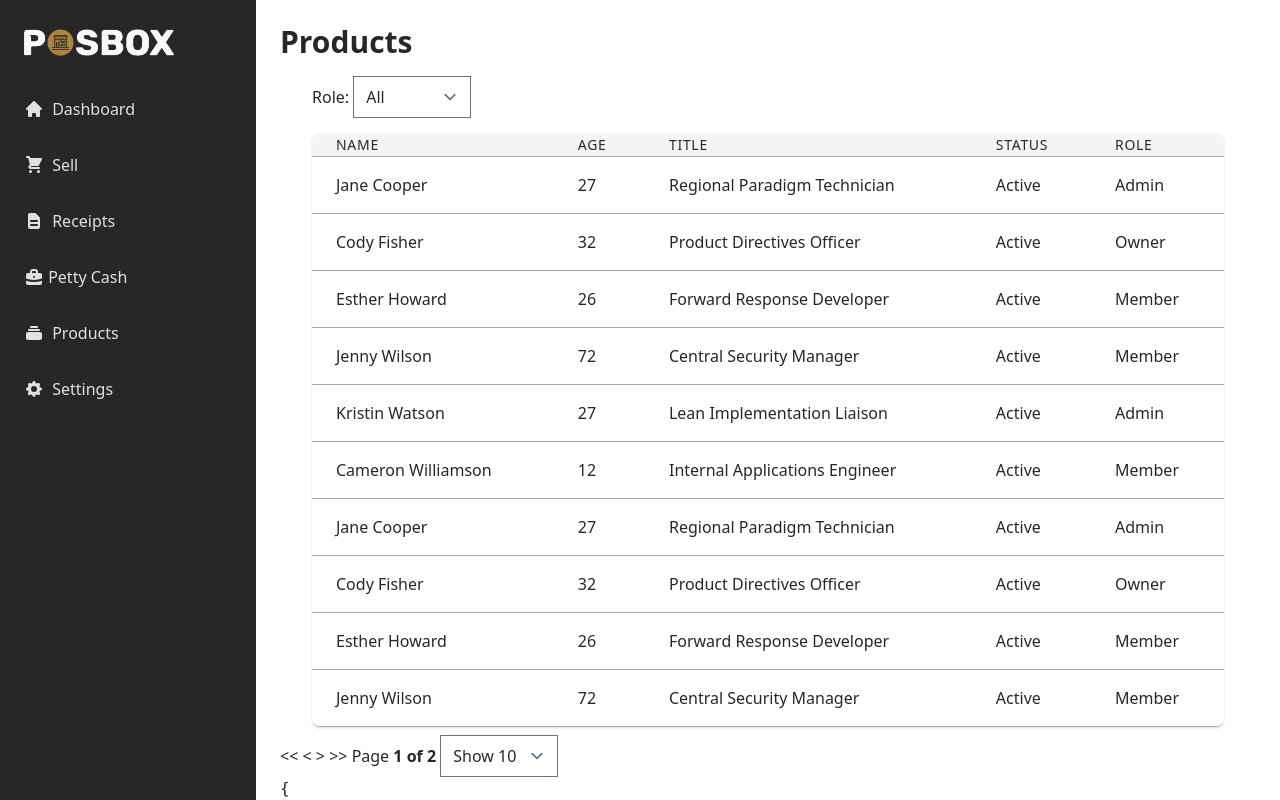
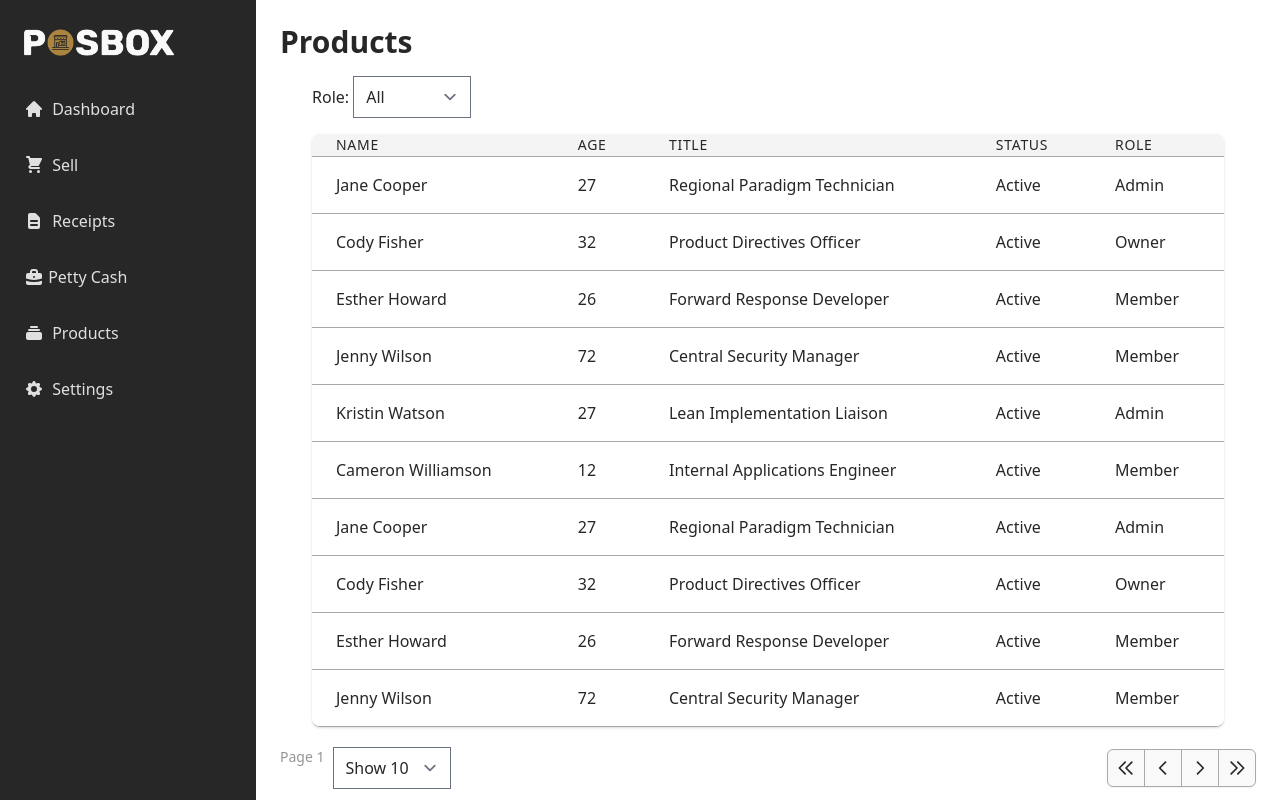
Before and after one commit to email2vimalraj/food-pos-app, a Next.js app: page /products in a window 1280 px wide. Shown: the top 800 px of the page. Built offline with nearby package versions, Linux system fonts and the light colour scheme.

Commit message:
added styled pagination elements

```diff
--- /dev/null
+++ b/components/button.tsx
@@ -0,0 +1,37 @@
+import React from 'react';
+import { classNames } from '../lib/utils';
+
+interface ButtonProps extends React.ComponentPropsWithoutRef<'button'> {
+  children?: any;
+  className?: string;
+}
+
+export const Button = ({ children, className = '', ...rest }: ButtonProps) => {
+  return (
+    <button
+      type="button"
+      className={classNames(
+        'relative inline-flex items-center px-2 py-2 border border-shark-300 text-sm font-medium bg-alabaster-500 hover:bg-shark-50',
+        className
+      )}
+      {...rest}
+    >
+      {children}
+    </button>
+  );
+};
+
+export const PageButton = ({ children, className = '', ...rest }: ButtonProps) => {
+  return (
+    <button
+      type="button"
+      className={classNames(
+        'relative inline-flex items-center px-2 py-2 border border-shark-300 text-sm font-medium bg-alabaster-500 hover:bg-shark-50',
+        className
+      )}
+      {...rest}
+    >
+      {children}
+    </button>
+  );
+};
--- a/components/table.tsx
+++ b/components/table.tsx
@@ -7,6 +7,7 @@ import {
   useSortBy,
   useTable
 } from 'react-table';
+import { Button, PageButton } from './button';
 
 // This is a custom filter UI for selecting a unique option from list
 export const SelectColumnFilter = ({
@@ -104,6 +105,7 @@ const Table = ({ columns, data }: Props) => {
 
   return (
     <>
+      <div className="flex gap-x-2">
         {/* global search filter */}
         {/* <GlobalFilter
         preGlobalFilteredRows={preGlobalFilteredRows}
@@ -121,6 +123,7 @@ const Table = ({ columns, data }: Props) => {
             ) : null
           )
         )}
+      </div>
 
       {/* table */}
       <div className="mt-2 flex flex-col">
@@ -174,6 +177,126 @@ const Table = ({ columns, data }: Props) => {
       </div>
 
       {/* pagination */}
+      <div className="py-3 flex items-center justify-between">
+        <div className="flex-1 flex justify-between sm:hidden">
+          <Button onClick={() => previousPage()} disabled={!canPreviousPage}>
+            Previous
+          </Button>
+          <Button onClick={() => nextPage()} disabled={!canNextPage}>
+            Next
+          </Button>
+        </div>
+
+        <div className="hidden sm:flex-1 sm:flex sm:items-center sm:justify-between">
+          <div className="flex gap-x-2">
+            <span className="text-sm text-alabaster-800">
+              Page <span className="font-medium">{state.pageIndex + 1}</span>
+            </span>
+
+            <select
+              value={state.pageSize}
+              onChange={e => {
+                setPageSize(Number(e.target.value));
+              }}
+            >
+              {[5, 10, 20].map(pageSize => (
+                <option key={pageSize} value={pageSize}>
+                  Show {pageSize}
+                </option>
+              ))}
+            </select>
+          </div>
+
+          <div>
+            <nav
+              className="relative z-0 inline-flex rounded-md shadow-sm -space-x-px"
+              aria-label="Pagination"
+            >
+              <PageButton
+                className="rounded-l-md"
+                onClick={() => gotoPage(0)}
+                disabled={!canPreviousPage}
+              >
+                <span className="sr-only">First</span>
+                <svg
+                  xmlns="http://www.w3.org/2000/svg"
+                  className="h-5 w-5"
+                  fill="none"
+                  viewBox="0 0 24 24"
+                  stroke="currentColor"
+                  aria-hidden="true"
+                >
+                  <path
+                    strokeLinecap="round"
+                    strokeLinejoin="round"
+                    strokeWidth={2}
+                    d="M11 19l-7-7 7-7m8 14l-7-7 7-7"
+                  />
+                </svg>
+              </PageButton>
+
+              <PageButton onClick={() => previousPage()} disabled={!canPreviousPage}>
+                <span className="sr-only">Previous</span>
+                <svg
+                  xmlns="http://www.w3.org/2000/svg"
+                  className="h-5 w-5"
+                  fill="none"
+                  viewBox="0 0 24 24"
+                  stroke="currentColor"
+                >
+                  <path
+                    strokeLinecap="round"
+                    strokeLinejoin="round"
+                    strokeWidth={2}
+                    d="M15 19l-7-7 7-7"
+                  />
+                </svg>
+              </PageButton>
+
+              <PageButton onClick={() => nextPage()} disabled={!canNextPage}>
+                <span className="sr-only">Next</span>
+                <svg
+                  xmlns="http://www.w3.org/2000/svg"
+                  className="h-5 w-5"
+                  fill="none"
+                  viewBox="0 0 24 24"
+                  stroke="currentColor"
+                >
+                  <path
+                    strokeLinecap="round"
+                    strokeLinejoin="round"
+                    strokeWidth={2}
+                    d="M9 5l7 7-7 7"
+                  />
+                </svg>
+              </PageButton>
+
+              <PageButton
+                className="rounded-r-md"
+                onClick={() => gotoPage(pageCount - 1)}
+                disabled={!canNextPage}
+              >
+                <span className="sr-only">Last</span>
+                <svg
+                  xmlns="http://www.w3.org/2000/svg"
+                  className="h-5 w-5"
+                  fill="none"
+                  viewBox="0 0 24 24"
+                  stroke="currentColor"
+                >
+                  <path
+                    strokeLinecap="round"
+                    strokeLinejoin="round"
+                    strokeWidth={2}
+                    d="M13 5l7 7-7 7M5 5l7 7-7 7"
+                  />
+                </svg>
+              </PageButton>
+            </nav>
+          </div>
+        </div>
+      </div>
+
       <div className="pagination">
         <button onClick={() => gotoPage(0)} disabled={!canPreviousPage}>
           {'<<'}
--- /dev/null
+++ b/lib/utils.ts
@@ -0,0 +1,3 @@
+export function classNames(...classes: string[]): string {
+  return classes.filter(Boolean).join(' ');
+}
```
Lines whose indentation alone changed are shown as unchanged.
